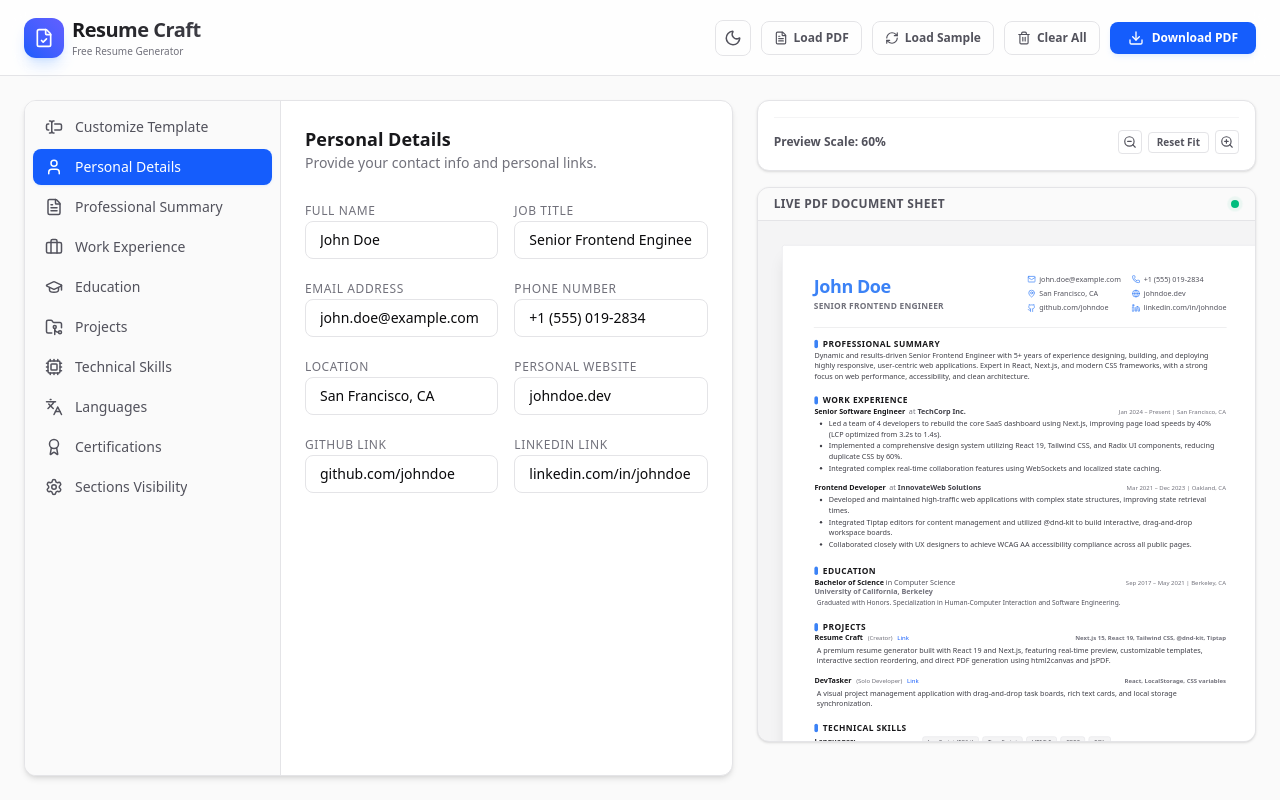
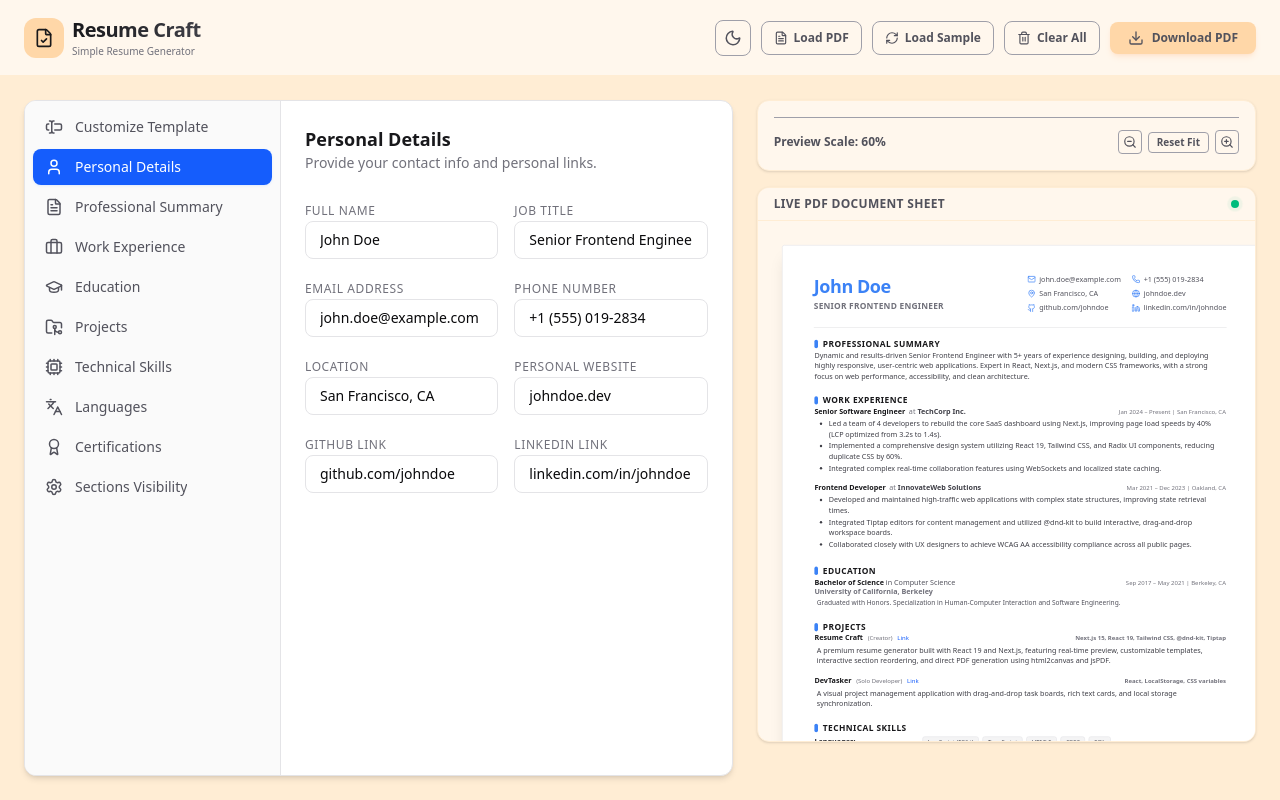
Before and after one commit to barfpani/CVora, a Next.js app: page / in a window 1280 px wide. Built offline with nearby package versions, Linux system fonts and the light colour scheme; a web font is replaced by a local one.

Commit message:
Restyle homepage workspace surfaces

```diff
--- a/app/page.tsx
+++ b/app/page.tsx
@@ -125,19 +125,19 @@ export default function Home() {
         }
       `}</style>
 
-      <div id="app-shell" className="flex flex-col min-h-screen bg-zinc-50 dark:bg-zinc-950 print:hidden">
+      <div id="app-shell" className="flex flex-col min-h-screen bg-orange-100 dark:bg-zinc-950 print:hidden">
       {/* Navbar / Header */}
-      <header className="sticky top-0 z-40 w-full border-b border-zinc-200 dark:border-zinc-800 bg-white/80 dark:bg-zinc-950/80 backdrop-blur-md px-6 py-4">
+      <header className="sticky top-0 z-40 w-full border-b border-orange-100 dark:border-zinc-800 bg-orange-50 dark:bg-zinc-950/80 backdrop-blur-md px-6 py-4">
         <div className="max-w-7xl mx-auto flex items-center justify-between">
           <div className="flex items-center gap-2">
-            <div className="h-10 w-10 rounded-xl bg-gradient-to-tr from-blue-600 to-indigo-500 flex items-center justify-center shadow-lg shadow-blue-500/20">
-              <FileCheck className="h-5 w-5 text-white" />
+            <div className="h-10 w-10 rounded-xl bg-orange-200 flex items-center justify-center dark:bg-orange-200">
+              <FileCheck className="h-5 w-5 text-zinc dark:text-zinc-900" />
             </div>
             <div>
               <h1 className="text-xl font-bold tracking-tight bg-gradient-to-r from-zinc-900 to-zinc-700 dark:from-zinc-100 dark:to-zinc-300 bg-clip-text text-transparent">
                 Resume Craft
               </h1>
-              <p className="text-[10px] text-zinc-500 font-medium">Free Resume Generator</p>
+              <p className="text-[10px] text-zinc-500 font-medium">Simple Resume Generator</p>
             </div>
           </div>
 
@@ -145,7 +145,7 @@ export default function Home() {
             {/* Dark Mode Toggle */}
             <button
               onClick={() => setTheme(currentTheme === "dark" ? "light" : "dark")}
-              className="p-2 border border-zinc-200 dark:border-zinc-800 rounded-lg hover:bg-zinc-950 dark:hover:bg-zinc-50 text-zinc-600 dark:text-zinc-400 hover:text-zinc-50 dark:hover:text-zinc-950 cursor-pointer transition-colors"
+              className="p-2 border border-zinc-400 dark:border-zinc-800 rounded-lg hover:bg-zinc-950 dark:hover:bg-orange-50 text-zinc-600 dark:text-zinc-400 hover:text-zinc-50 dark:hover:text-zinc-950 cursor-pointer transition-colors"
               title="Toggle Dark Mode"
             >
               {currentTheme === "dark" ? <Sun className="h-4.5 w-4.5" /> : <Moon className="h-4.5 w-4.5" />}
@@ -153,7 +153,7 @@ export default function Home() {
 
             <button
               onClick={handleLoadPDF}
-              className="flex items-center gap-1.5 px-3 py-2 text-xs font-semibold text-zinc-600 dark:text-zinc-400 hover:text-zinc-50 dark:hover:text-zinc-900 border border-zinc-200 dark:border-zinc-800 hover:bg-zinc-950 dark:hover:bg-zinc-50 rounded-lg cursor-pointer transition-colors"
+              className="flex items-center gap-1.5 px-3 py-2 text-xs font-semibold text-zinc-600 dark:text-zinc-400 hover:text-zinc-600 dark:hover:text-zinc-900 border border-zinc-400 dark:border-zinc-800 hover:bg-orange-100 dark:hover:bg-orange-100 rounded-lg cursor-pointer transition-colors"
             >
               <FileText className="h-3.5 w-3.5" />
               Load PDF
@@ -161,7 +161,7 @@ export default function Home() {
 
             <button
               onClick={handleReset}
-              className="flex items-center gap-1.5 px-3 py-2 text-xs font-semibold text-zinc-600 dark:text-zinc-400 hover:text-zinc-50 dark:hover:text-zinc-900 border border-zinc-200 dark:border-zinc-800 hover:bg-zinc-950 dark:hover:bg-zinc-50 rounded-lg cursor-pointer transition-colors"
+              className="flex items-center gap-1.5 px-3 py-2 text-xs font-semibold text-zinc-600 dark:text-zinc-400 hover:text-zinc-600 dark:hover:text-zinc-900 border border-zinc-400 dark:border-zinc-800 hover:bg-orange-100 dark:hover:bg-orange-100 rounded-lg cursor-pointer transition-colors"
             >
               <RefreshCw className="h-3.5 w-3.5" />
               Load Sample
@@ -169,7 +169,7 @@ export default function Home() {
 
             <button
               onClick={handleClear}
-              className="flex items-center gap-1.5 px-3 py-2 text-xs font-semibold text-zinc-600 dark:text-zinc-400 hover:text-red-600 dark:hover:text-red-600 border border-zinc-200 dark:border-zinc-800 hover:bg-zinc-950 dark:hover:bg-zinc-50 rounded-lg cursor-pointer transition-colors"
+              className="flex items-center gap-1.5 px-3 py-2 text-xs font-semibold text-zinc-600 dark:text-zinc-400 hover:text-red-600 dark:hover:text-red-600 border border-zinc-400 dark:border-zinc-800 hover:bg-orange-100 dark:hover:bg-orange-100 rounded-lg cursor-pointer transition-colors"
             >
               <Trash2 className="h-3.5 w-3.5" />
               Clear All
@@ -178,7 +178,7 @@ export default function Home() {
             <button
               onClick={handleDownloadPDF}
               disabled={isExporting}
-              className="flex items-center gap-2 px-4.5 py-2 text-xs font-bold text-white bg-blue-600 hover:bg-blue-700 active:bg-blue-800 disabled:opacity-50 rounded-lg shadow-md shadow-blue-500/10 transition-colors cursor-pointer"
+              className="flex items-center gap-2 px-4.5 py-2 text-xs font-bold text-zinc-600 dark:text-zinc-600 bg-orange-200 hover:bg-orange-300 active:bg-orange-400 disabled:opacity-50 rounded-lg shadow-md shadow-orange-500/10 transition-colors cursor-pointer"
             >
               <Download className="h-4 w-4" />
               {isExporting ? "Generating..." : "Download PDF"}
@@ -197,27 +197,27 @@ export default function Home() {
         {/* Right Side: Live Preview */}
         <section className="lg:col-span-6 xl:col-span-5 flex flex-col gap-4">
           {/* Preview Controls */}
-          <div className="bg-white dark:bg-zinc-950 p-4 rounded-xl border border-zinc-200 dark:border-zinc-800 shadow-sm space-y-4">
+          <div className="bg-orange-50 dark:bg-zinc-950 p-4 rounded-xl border border-orange-100 dark:border-zinc-800 shadow-sm space-y-4">
             {/* Scale/Zoom Selector */}
-            <div className="flex items-center justify-between border-t border-zinc-100 dark:border-zinc-900 pt-3">
+            <div className="flex items-center justify-between border-t border-zinc-400 dark:border-zinc-800 pt-3">
               <span className="text-xs font-semibold text-zinc-600 dark:text-zinc-400">Preview Scale: {Math.round(zoomScale * 100)}%</span>
               <div className="flex items-center gap-1.5">
                 <button
                   onClick={() => setZoomScale(Math.max(0.5, zoomScale - 0.05))}
-                  className="p-1 border border-zinc-200 dark:border-zinc-800 hover:bg-zinc-950 dark:hover:bg-zinc-50 rounded text-zinc-600 dark:text-zinc-400 hover:text-zinc-50 dark:hover:text-zinc-950 cursor-pointer"
+                  className="p-1 border border-zinc-400 dark:border-zinc-800 hover:bg-orange-100 dark:hover:bg-orange-100 rounded text-zinc-600 dark:text-zinc-400 hover:text-zinc-600 dark:hover:text-zinc-950 cursor-pointer"
                   title="Zoom Out"
                 >
                   <ZoomOut className="h-3.5 w-3.5" />
                 </button>
                 <button
                   onClick={() => setZoomScale(0.60)}
-                  className="px-2 py-0.5 text-[10px] border border-zinc-200 dark:border-zinc-800 hover:bg-zinc-950 dark:hover:bg-zinc-50 rounded font-semibold text-zinc-600 dark:text-zinc-400 hover:text-zinc-50 dark:hover:text-zinc-950 cursor-pointer"
+                  className="px-2 py-0.5 text-[10px] border border-zinc-400 dark:border-zinc-800 hover:bg-orange-100 dark:hover:bg-orange-100 rounded font-semibold text-zinc-600 dark:text-zinc-400 hover:text-zinc-600 dark:hover:text-zinc-950 cursor-pointer"
                 >
                   Reset Fit
                 </button>
                 <button
                   onClick={() => setZoomScale(Math.min(1.2, zoomScale + 0.05))}
-                  className="p-1 border border-zinc-200 dark:border-zinc-800 hover:bg-zinc-950 dark:hover:bg-zinc-50 rounded text-zinc-600 dark:text-zinc-400 hover:text-zinc-50 dark:hover:text-zinc-950 cursor-pointer"
+                  className="p-1 border border-zinc-400 dark:border-zinc-800 hover:bg-orange-100 dark:hover:bg-orange-100 rounded text-zinc-600 dark:text-zinc-400 hover:text-zinc-600 dark:hover:text-zinc-950 cursor-pointer"
                   title="Zoom In"
                 >
                   <ZoomIn className="h-3.5 w-3.5" />
@@ -227,8 +227,8 @@ export default function Home() {
           </div>
 
           {/* Live Preview Container */}
-          <div className="w-full bg-zinc-100 dark:bg-zinc-900 border border-zinc-200 dark:border-zinc-800 rounded-xl overflow-hidden shadow-sm flex flex-col relative">
-            <div className="bg-zinc-50 dark:bg-zinc-900/50 border-b border-zinc-200 dark:border-zinc-800 px-4 py-2 flex items-center justify-between">
+          <div className="w-full bg-orange-50 dark:bg-zinc-900 border border-orange-100 dark:border-zinc-800 rounded-xl overflow-hidden shadow-sm flex flex-col relative">
+            <div className="bg-orange-50 dark:bg-zinc-900/50 border-b border-orange-100 dark:border-zinc-800 px-4 py-2 flex items-center justify-between">
               <span className="text-xs font-bold text-zinc-600 dark:text-zinc-400 tracking-wide uppercase">Live PDF Document Sheet</span>
                 <div className="relative h-2 w-2">
                 <span className="absolute inset-0 rounded-full bg-emerald-500 animate-ping opacity-70"></span>
```
